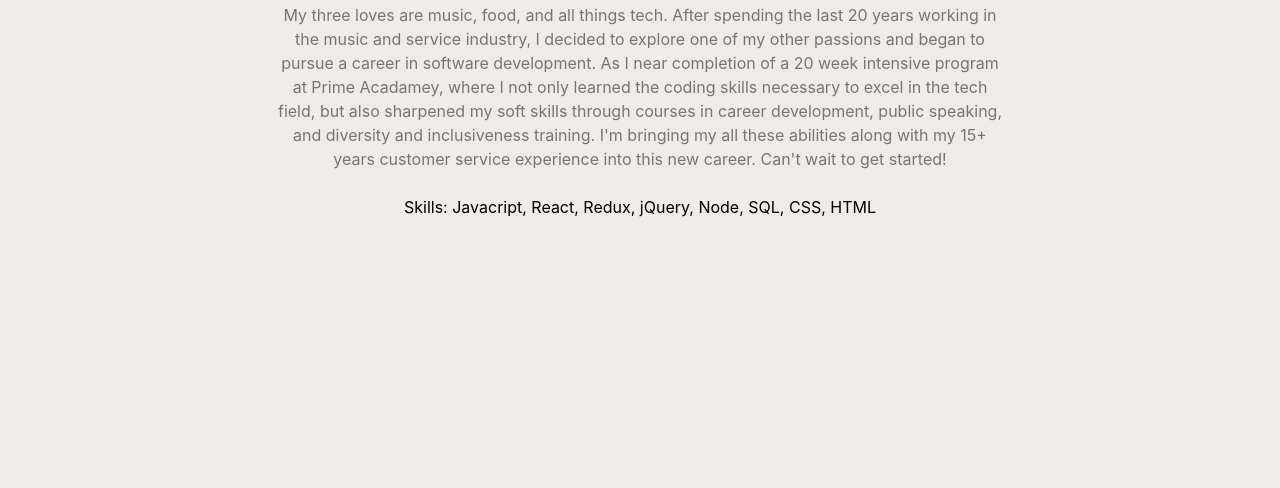
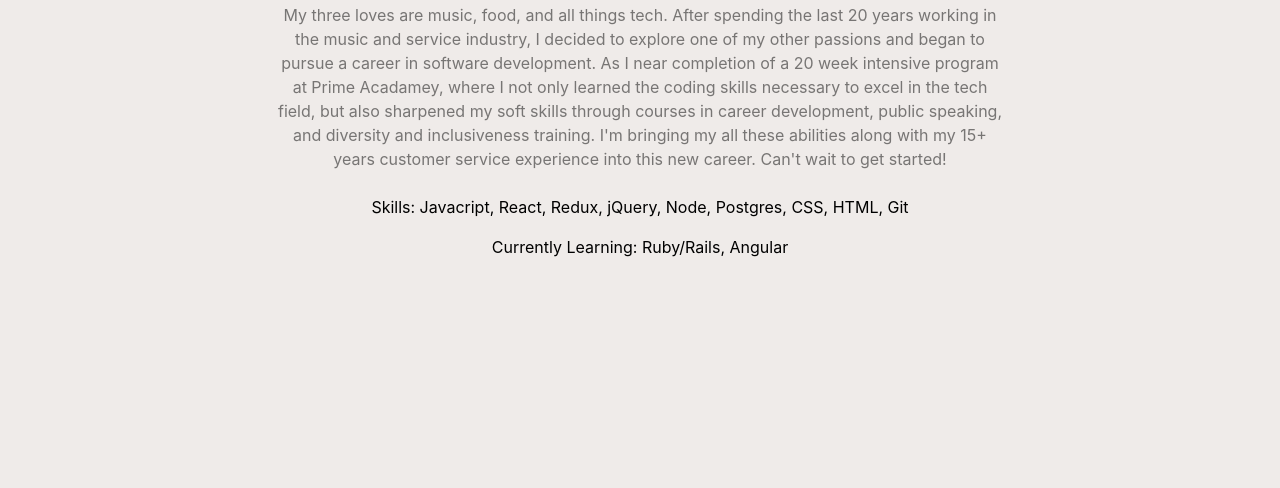
Before and after one commit to michaelsiddall/michaelsiddall.github.io, a website: page index.html in a window 1280 px wide. Shown: the part 1096-1584 px from the top of the page. Drawn offline with nearby package versions, Linux system fonts and the light colour scheme; a web font is replaced by a local one.

Commit message:
added Currently Learning

```diff
--- a/index.html
+++ b/index.html
@@ -126,7 +126,8 @@
             I'm bringing my all these abilities along with my 15+ years customer service experience into this new career.  Can't wait to get started!
             </p>
 
-            <p>Skills:  Javacript, React, Redux, jQuery, Node, SQL, CSS, HTML</p>
+            <p>Skills:  Javacript, React, Redux, jQuery, Node, Postgres, CSS, HTML, Git</p>
+            <p>Currently Learning:  Ruby/Rails, Angular</p>
 
           </div>
         </div>
```
Also changed, not shown: package.json (added, +20 -0 lines), 1 other file.
